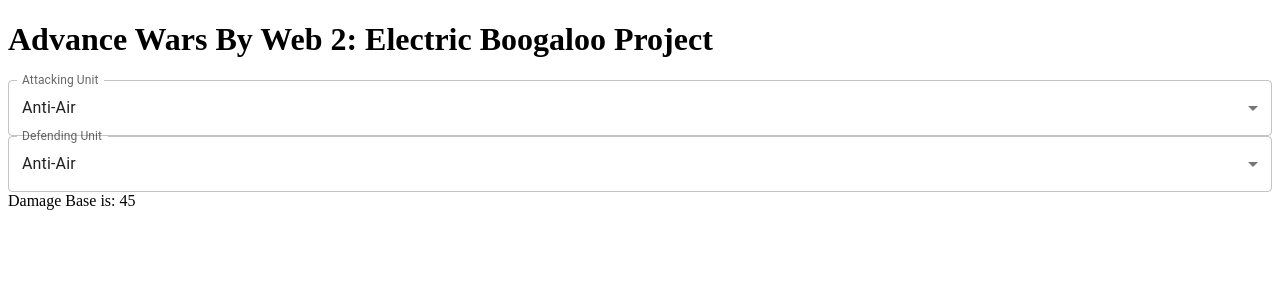
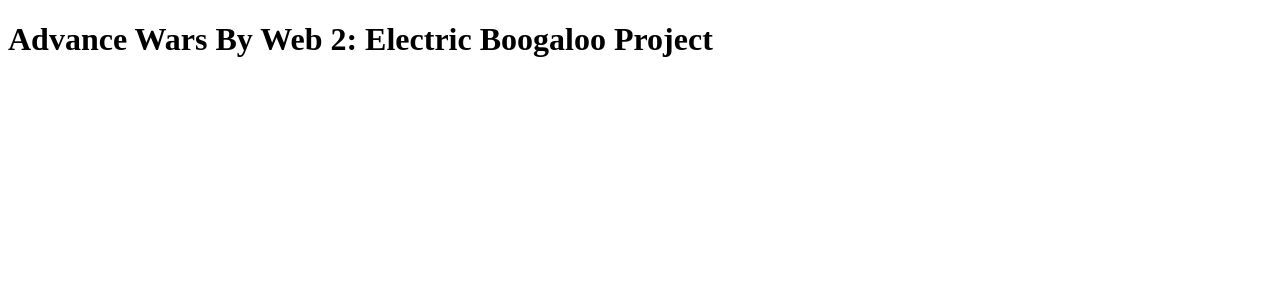
Before and after one commit to edwardqnguyen/awbw2-electricboogaloo, a Next.js app: page / in a window 1280 px wide. Shown: the top 300 px of the page. Built offline with nearby package versions, Linux system fonts and the light colour scheme.

Commit message:
update dmg matrix and make damage calculator base values work

```diff
--- a/pages/index.js
+++ b/pages/index.js
@@ -1,4 +1,3 @@
-import DamageCalc from '../src/pages/damageCalculator.js';
 /**
  * Root of application, currently set to damage calculator
  * as part of milestone 1
@@ -12,7 +11,6 @@
                 Advance Wars By Web 2: Electric Boogaloo Project
         </h1>
       </main>
-      <DamageCalc/>
     </div>
   );
 }
--- a/src/dataLoaders/damageMatrixLoader.ts
+++ b/src/dataLoaders/damageMatrixLoader.ts
@@ -4,8 +4,8 @@
  * Reads in list of unit names and returns them in an array format.
  * @returns {Array<String>} unit names tied to specific indices
  */
-export default function unitLoader(){
-    const data = fs.readFileSync("src/constants/damage-matrix.txt", "utf-8")
+export default function unitLoader(file){
+    const data = fs.readFileSync(file, "utf-8")
     const damageLineData = data.split(/\r?\n/);
     const damageData = damageLineData.map(line => {
         const lineStringData = line.split(/\s+/);
--- a/src/dataLoaders/unitLoader.ts
+++ b/src/dataLoaders/unitLoader.ts
@@ -4,8 +4,8 @@
  * Reads in list of unit names and returns them in an array format.
  * @returns {Array<String>} unit names tied to specific indices
  */
-export default function unitLoader(){
-    const data = fs.readFileSync("src/constants/units.txt", "utf-8")
+export default function unitLoader(file){
+    const data = fs.readFileSync(file, "utf-8")
     const unitNames = data.split(/\r?\n/);
     return unitNames;
 }
--- a/src/pages/damageCalculator.js
+++ /dev/null
@@ -1,78 +0,0 @@
-import unitLoader from '../dataLoaders/unitLoader';
-import damageMatrixLoader from '../dataLoaders/damageMatrixLoader';
-import {
-  Box,
-  FormControl,
-  InputLabel,
-  MenuItem,
-  Select,
-} from '@mui/material';
-import * as React from 'react';
-
-const unitList = unitLoader();
-const damageMatrix = damageMatrixLoader();
-/**
- * @return {React.Component} React Component representing damage calculator
- */
-export default function damageCalculator() {
-  const [atkUnit, setAtkUnit] = React.useState(unitList[0]);
-  const [defUnit, setDefUnit] = React.useState(unitList[0]);
-
-  const onAtkUnitChange = (event) => {
-    setAtkUnit(event.target.value);
-  };
-
-  const onDefUnitChange = (event) => {
-    setDefUnit(event.target.value);
-  };
-
-  const getDamageBase = () => {
-    const atkUnitIndex = unitList.indexOf(atkUnit);
-    const defUnitIndex = unitList.indexOf(defUnit);
-    return damageMatrix[atkUnitIndex][defUnitIndex];
-  };
-
-  return (
-    <>
-      <Box sx={{minWidth: 120}}>
-        <FormControl fullWidth>
-          <InputLabel id="atk-unit-select-label">Attacking Unit</InputLabel>
-          <Select
-            labelId="atk-unit-select-label"
-            id="atk-unit-select"
-            value={atkUnit}
-            label="Attacking Unit"
-            onChange={onAtkUnitChange}
-          >
-            {
-              unitList.map((unit) => {
-                return <MenuItem key={unit} value={unit}>{unit}</MenuItem>;
-              })
-            }
-          </Select>
-        </FormControl>
-      </Box>
-      <Box sx={{minWidth: 120}}>
-        <FormControl fullWidth>
-          <InputLabel id="def-unit-select-label">Defending Unit</InputLabel>
-          <Select
-            labelId="def-unit-select-label"
-            id="def-unit-select"
-            value={defUnit}
-            label="Defending Unit"
-            onChange={onDefUnitChange}
-          >
-            {
-              unitList.map((unit) => {
-                return <MenuItem key={unit} value={unit}>{unit}</MenuItem>;
-              })
-            }
-          </Select>
-        </FormControl>
-      </Box>
-      <text>
-            Damage Base is: {getDamageBase()}
-      </text>
-    </>
-  );
-}
```
Also changed, not shown: src/constants/damage-matrix.txt.
